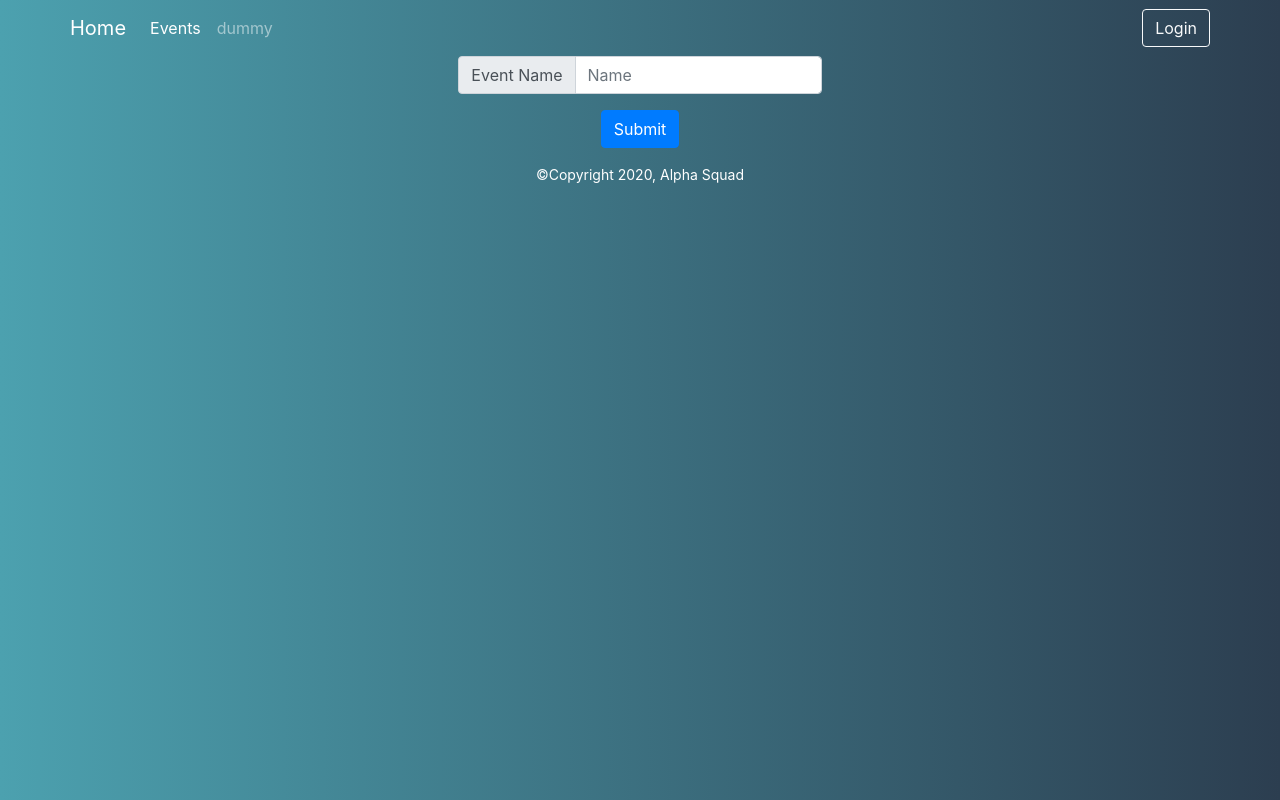
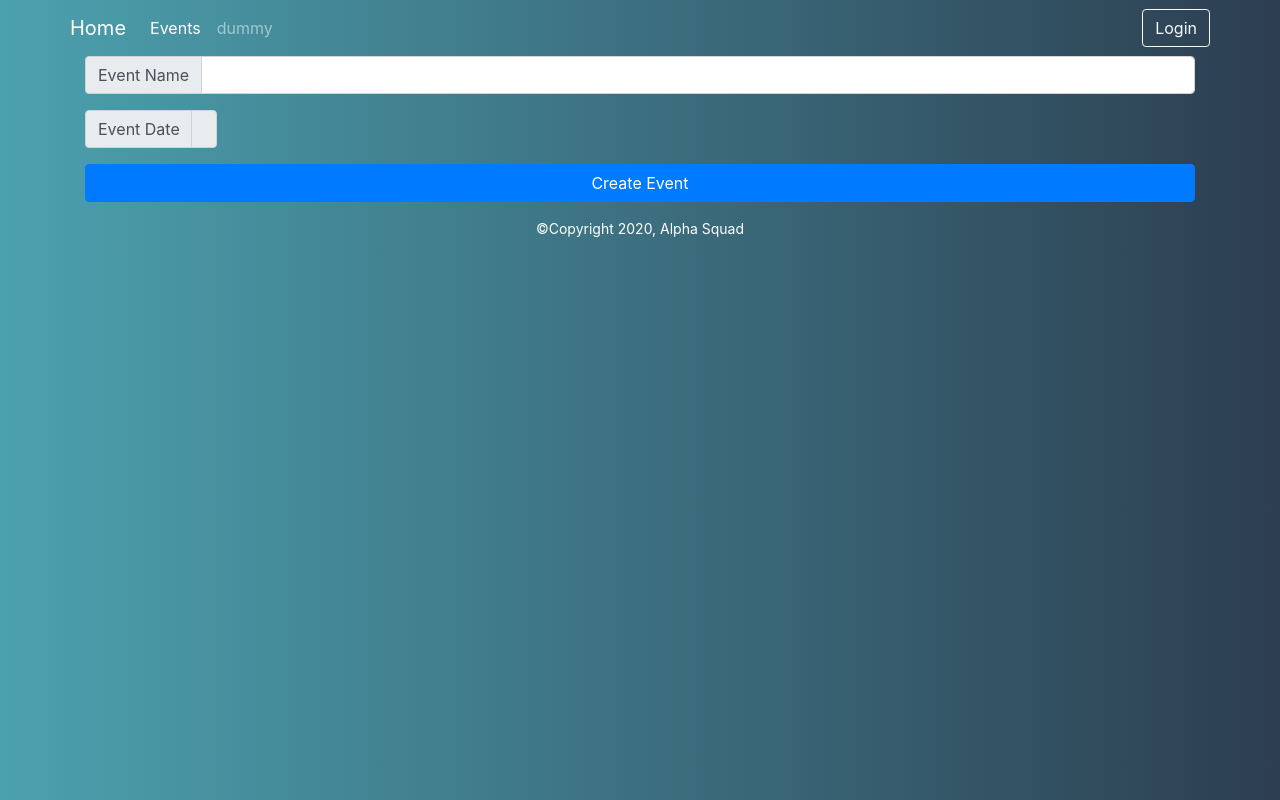
Before and after one commit to tchang421/MeetUpFinder, a Django app: page /events/new/ in a window 1280 px wide. Run offline with Django 3.2, Linux system fonts and the light colour scheme; some libraries are stand-ins or nearby versions.

Commit message:
updates routes and views to be RESTful

```diff
--- a/eventFinder/static/eventFinder/base.css
+++ b/eventFinder/static/eventFinder/base.css
@@ -12,7 +12,7 @@ body {
     ); /* W3C, IE 10+/ Edge, Firefox 16+, Chrome 26+, Opera 12+, Safari 7+ */
 
     padding-top: 56px;
-    color: white;
+    /* color: white; */
 }
 
 /*Titles for pages*/
@@ -36,3 +36,8 @@ div#eventCards{
 #main_text{
 color: white;
 }
+
+/* events/new */
+form#eventNewForm{
+    color: black;
+}
--- a/eventFinder/templates/eventFinder/base.html
+++ b/eventFinder/templates/eventFinder/base.html
@@ -12,7 +12,7 @@
         <meta name="viewport" content="width=device-width, initial-scale=1.0" />
         <title>Document</title>
         <link rel="stylesheet" type="text/css" href="{% static 'eventFinder/base.css' %}"/>
-        {% block staticfiles %}{% endblock %}
+        {% block head %}{% endblock %}
     </head>
     <body>
         <section id="navbar">
@@ -22,7 +22,7 @@
                         <a href="{% url 'eventFinder:index' %}" class="navbar-brand">Home</a>
                         <ul class="nav navbar-nav">
                             <li class="nav-item active">
-                                <a class="nav-link" href="{% url 'eventFinder:list' %}">
+                                <a class="nav-link" href="{% url 'eventFinder:index' %}">
                                     Events
                                 </a>
                             </li>
--- a/eventFinder/templates/eventFinder/new.html
+++ b/eventFinder/templates/eventFinder/new.html
@@ -1,21 +1,86 @@
 {% extends "./base.html" %}
+{% block head %}
+{{form.media}}
+{% endblock head %}
 {% block content %}
-    <form action="{% url 'eventFinder:index' %}" method="POST">
-    {% csrf_token %}
+    <form action="{% url 'eventFinder:index' %}" method="post" id="eventNewForm">
+        {% csrf_token %}
         <div class="container d-flex flex-column">
-            <div class="form-row d-flex justify-content-center">
-                <div class="col-4">
-                    <div class="input-group mb-3">
-                        <div class="input-group-prepend">
-                            <span class="input-group-text">Event Name</span>
-                        </div>
-                        <input type="text" class="form-control" name="event_name" placeholder="Name" aria-label="Event Name" required>
-                    </div>
+            <div class="input-group mb-3">
+                <div class="input-group-prepend">
+                    <span class="input-group-text">Event Name</span>
+                </div>
+                {{form.event_name}}
+            </div>
+
+            <div class="input-group mb-3">
+                <div class="input-group-prepend">
+                    <span class="input-group-text">Event Date</span>
+                </div>
+                {{form.event_date}}
+                <div class="input-group-addon input-group-append">
+                    <div class="input-group-text"><i class="glyphicon glyphicon-calendar"></i></div>
                 </div>
             </div>
-            <div class="form-row d-flex justify-content-center">
-                <button class="btn btn-primary" type="submit">Submit</button>
-            </div>
+            <button type='submit' class="btn btn-primary">Create Event</button>
         </div>
     </form>
 {% endblock %}
+
+{% comment %}
+
+{% load bootstrap4 %}
+{% load static %}
+{# Load CSS and JavaScript #}
+{% bootstrap_css %}
+{% bootstrap_javascript jquery='full' %}
+{% bootstrap_messages%}
+
+<!DOCTYPE html>
+<html lang="en">
+<head>
+    <meta charset="UTF-8">
+    <title>Create Page</title>
+    <link rel="stylesheet" type="text/css" href="{% static 'eventFinder/base.css' %}">
+</head>
+<body>
+<div id = "main_text">
+    {{ form.media }}
+    <section id="navbar">
+            <nav class="navbar navbar-expand fixed-top navbar-dark justify-content-between">
+                <div class="container">
+                    <div id="navbarTabs">
+                        <a href="{% url 'eventFinder:index' %}" class="navbar-brand">Home</a>
+                        <ul class="nav navbar-nav">
+                            <li class="nav-item active">
+                                <a class="nav-link" href="{% url 'eventFinder:list' %}">
+                                    Events
+                                </a>
+                            </li>
+                            <li class="nav-item">
+                                <a class="nav-link" href="#">dummy</a>
+                            </li>
+                        </ul>
+                    </div>
+                    {% if logged_in %}
+                        <span id='welcomeMessage'>Hi. You're logged in.</span>
+                    {% else %}
+                        <a href="{% url 'social:begin' 'google-oauth2' %}" class="btn btn-outline-light">
+                        Login
+                    </a>
+                    {% endif %}
+                </div>
+            </nav>
+        </section>
+    <br>
+    <h1 class = "text-center" id = "title">Create new event</h1>
+        <form action="{% url 'eventFinder:creating' %}" method="post">
+            {% csrf_token %}
+            {{ form.as_p }}
+            <button type='submit' class="btn btn-primary">Create Event</button>
+        </form>
+</div>
+</body>
+</html>
+
+ {% endcomment %}
--- a/eventFinder/urls.py
+++ b/eventFinder/urls.py
@@ -5,8 +5,5 @@ from . import views
 app_name = 'eventFinder'
 urlpatterns = [
     path('', views.IndexView.as_view(), name='index'),
-    path('list/', views.EventListView.as_view(), name='list'),
-    path('create/', views.CreateView.as_view(), name='create'),
-    path('creating/', views.creating, name='creating'),
     path('new/', views.NewView.as_view(), name='new')
 ]
--- a/eventFinder/views.py
+++ b/eventFinder/views.py
@@ -23,32 +23,14 @@ class IndexView(View):
 
     # @login_required(login_url=settings.LOGIN_URL)
     def post(self, request, *args, **kwargs):
-        event_name = request.POST['event_name']
-        author = request.user
-        new_event = Event(event_name=event_name, author=author)
-        new_event.save();
-        return redirect(reverse('eventFinder:index'), user=request.user)
+        form = EventForm(request.POST)
+        if form.is_valid():
+            new_event = form.save(commit=False)
+            new_event.author = request.user
+            new_event.save();
+        return redirect(reverse('eventFinder:index'))
 
-
-class EventListView(generic.ListView):
-    template_name = 'eventFinder/list.html'
-    context_object_name = 'event_list'
-    def get_queryset(self):
-        return Event.objects.all()
-
-class CreateView(CreateView):
+class NewView(CreateView):
     model = Event
     form_class = EventForm
-    template_name = 'eventFinder/create.html'
-
-class NewView(View):
-    def get(self, request, *args, **kwargs):
-        return render(request,'eventFinder/new.html')
-
-def creating(request):
-    if request.method == "POST":
-        form = EventForm(request.POST)
-        if form.is_valid():
-            event = form.save(commit=False)
-            event.save()
-    return HttpResponseRedirect(reverse('eventFinder:list'))
+    template_name = 'eventFinder/new.html'
```
Also changed, not shown: eventFinder/templates/eventFinder/create.html (deleted, +0 -52 lines), eventFinder/templates/eventFinder/list.html (deleted, +0 -61 lines).
